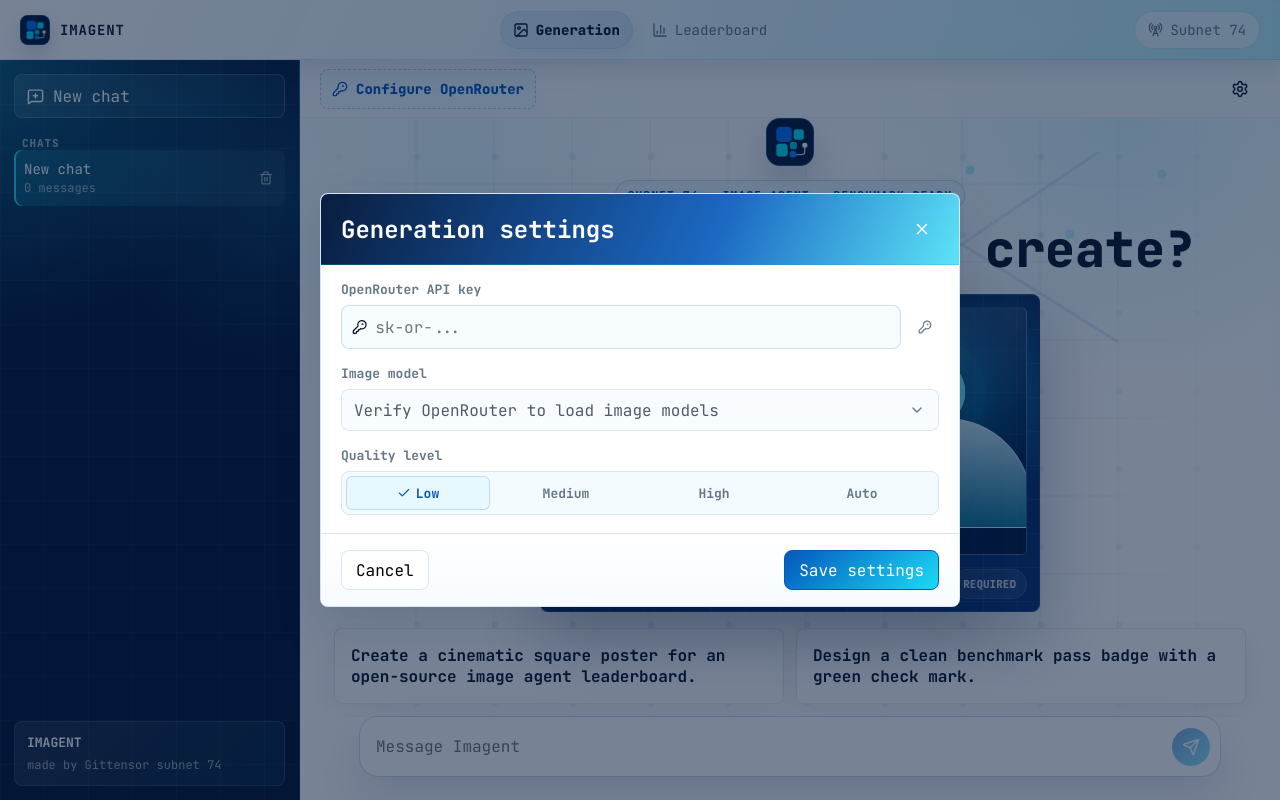
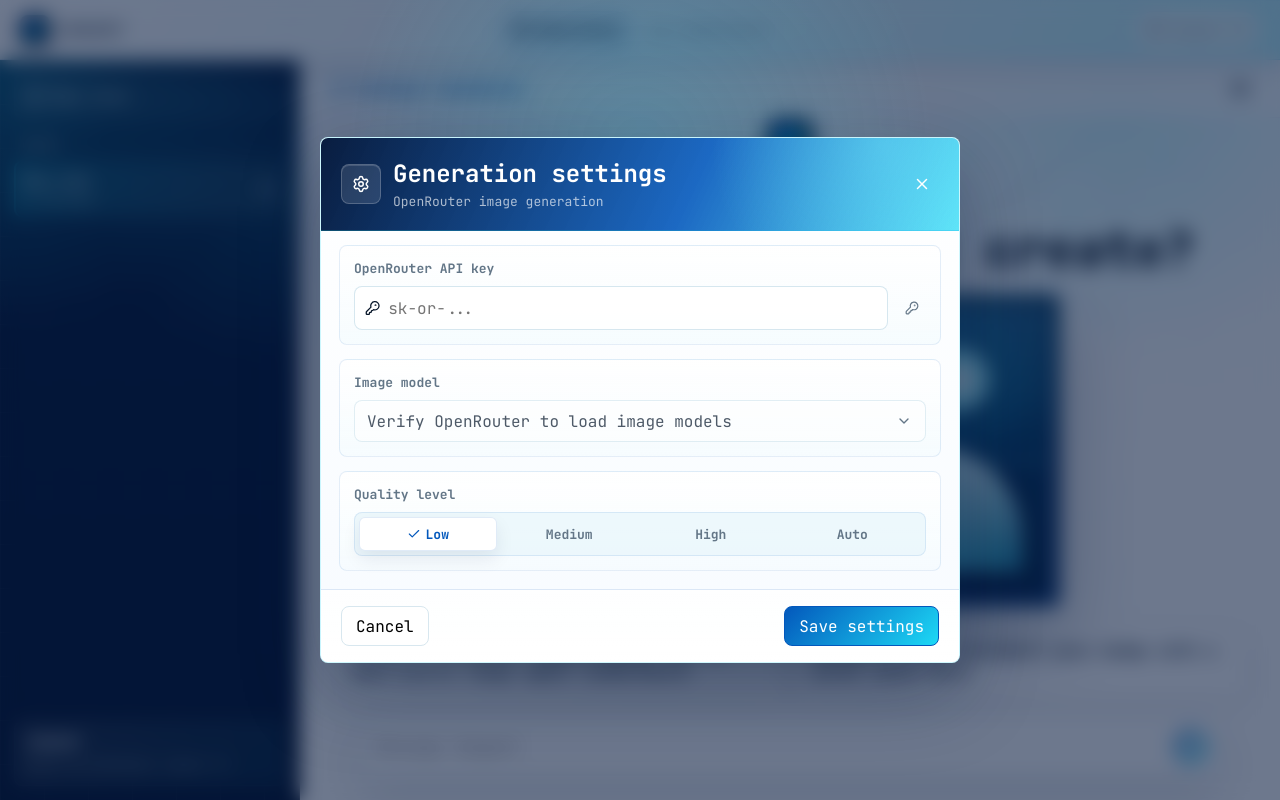
Before and after one commit to imagent-ai/imagent-ui, a Next.js app: page /generation in a window 1280 px wide. Both pictures are taken after a click on the button "Configure OpenRouter". Built offline with nearby package versions, Linux system fonts and the light colour scheme.

Commit message:
fix: refine generation chat experience

```diff
--- a/app/components/AppFooter.tsx
+++ b/app/components/AppFooter.tsx
@@ -25,7 +25,7 @@
             <img src="/brand/imagent-ai-avatar.jpg" alt="" />
             <strong>IMAGENT</strong>
           </Link>
-          <p>Image generation benchmark and miner leaderboard made by Gittensor subnet 74.</p>
+          <p>Image generation benchmark and miner leaderboard built by Gittensor subnet 74.</p>
         </div>
 
         <nav className="footer-links" aria-label="Footer navigation">
--- a/app/components/GenerationChat.tsx
+++ b/app/components/GenerationChat.tsx
@@ -262,8 +262,14 @@
   const canSaveSettings = !draftApiKey || verification.status === "valid";
   const selectedDraftModel = modelChoices.find((model) => model.id === draftSettings.model);
   const canSubmit = useMemo(() => prompt.trim().length > 0 && !isGenerating, [prompt, isGenerating]);
+  const canCreateNewSession = !activeSession || activeSession.messages.length > 0 || prompt.trim().length > 0;
 
   function createSession() {
+    if (!canCreateNewSession && activeSession) {
+      setActiveSessionId(activeSession.id);
+      return;
+    }
+
     const session = newSession();
     setSessions((current) => [session, ...current]);
     setActiveSessionId(session.id);
@@ -395,7 +401,7 @@
   return (
     <div className="generation-shell">
       <aside className="history-sidebar" aria-label="Chat history">
-        <button className="new-chat" type="button" onClick={createSession}>
+        <button className="new-chat" type="button" onClick={createSession} aria-disabled={!canCreateNewSession}>
           <MessageSquarePlus size={17} />
           New chat
         </button>
@@ -425,7 +431,7 @@
         </div>
         <footer className="generation-sidebar-footer">
           <strong>IMAGENT</strong>
-          <span>made by Gittensor subnet 74</span>
+          <span>built by Gittensor subnet 74</span>
         </footer>
       </aside>
 
@@ -464,22 +470,12 @@
                   <span className="showcase-plate plate-one" />
                   <span className="showcase-plate plate-two" />
                   <span className="showcase-plate plate-three" />
+                  <span className="showcase-halo" />
+                  <span className="showcase-core" />
+                  <span className="showcase-node node-one" />
+                  <span className="showcase-node node-two" />
+                  <span className="showcase-node node-three" />
                   <span className="showcase-scanline" />
-                </div>
-                <div className="showcase-meta">
-                  {hasConfiguredOpenRouter ? (
-                    <>
-                      <span>{labelForModel(settings.model, availableModels)}</span>
-                      <strong>{settings.quality}</strong>
-                      <span>preview</span>
-                    </>
-                  ) : (
-                    <>
-                      <span>OpenRouter</span>
-                      <strong>configure</strong>
-                      <span>required</span>
-                    </>
-                  )}
                 </div>
               </div>
               <div className="prompt-suggestions">
@@ -569,8 +565,14 @@
         >
           <section className="settings-modal custom-scrollbar" role="dialog" aria-modal="true" aria-labelledby="settings-title">
             <header>
-              <div>
-                <h2 id="settings-title">Generation settings</h2>
+              <div className="settings-title-row">
+                <span className="settings-title-icon">
+                  <Settings size={18} />
+                </span>
+                <div>
+                  <h2 id="settings-title">Generation settings</h2>
+                  <p>OpenRouter image generation</p>
+                </div>
               </div>
               <button type="button" onClick={cancelSettings} aria-label="Close settings">
                 <X size={18} />
--- a/app/styles.css
+++ b/app/styles.css
@@ -26,6 +26,65 @@
   --radius-card: 8px;
 }
 
+@keyframes fade-up {
+  from {
+    opacity: 0;
+    transform: translateY(8px);
+  }
+  to {
+    opacity: 1;
+    transform: translateY(0);
+  }
+}
+
+@keyframes modal-rise {
+  from {
+    opacity: 0;
+    transform: translateY(12px) scale(0.985);
+  }
+  to {
+    opacity: 1;
+    transform: translateY(0) scale(1);
+  }
+}
+
+@keyframes showcase-scan {
+  0% {
+    opacity: 0;
+    transform: translateX(-38%);
+  }
+  18%,
+  78% {
+    opacity: 0.86;
+  }
+  100% {
+    opacity: 0;
+    transform: translateX(38%);
+  }
+}
+
+@keyframes soft-float {
+  0%,
+  100% {
+    transform: translate3d(0, 0, 0);
+  }
+  50% {
+    transform: translate3d(0, -7px, 0);
+  }
+}
+
+@keyframes halo-breathe {
+  0%,
+  100% {
+    opacity: 0.72;
+    transform: translate(-50%, -50%) scale(1);
+  }
+  50% {
+    opacity: 1;
+    transform: translate(-50%, -50%) scale(1.04);
+  }
+}
+
 * {
   box-sizing: border-box;
 }
@@ -139,6 +198,20 @@
 }
 
 button,
+a,
+input,
+select,
+textarea {
+  transition:
+    background 180ms ease,
+    border-color 180ms ease,
+    box-shadow 180ms ease,
+    color 180ms ease,
+    opacity 180ms ease,
+    transform 180ms ease;
+}
+
+button,
 input,
 select,
 textarea {
@@ -398,12 +471,16 @@
   background: rgba(255,255,255,0.12);
 }
 
+.new-chat[aria-disabled="true"] {
+  opacity: 0.72;
+}
+
 .history-section-label {
   color: rgba(255,255,255,0.58);
   font-size: 11px;
   font-weight: 800;
   letter-spacing: 0.08em;
-  padding: 6px 8px 0;
+  padding: 8px 8px 0;
   text-transform: uppercase;
 }
 
@@ -416,6 +493,7 @@
 .history-list {
   display: grid;
   gap: 5px;
+  margin-top: 9px;
 }
 
 .history-item {
@@ -514,8 +592,8 @@
 
 .generation-main {
   background:
-    radial-gradient(circle at 84% 8%, rgba(29, 217, 245, 0.15), transparent 24%),
-    radial-gradient(circle at 16% 14%, rgba(29, 217, 245, 0.1), transparent 20%),
+    radial-gradient(circle at 84% 4%, rgba(29, 217, 245, 0.2), transparent 25%),
+    radial-gradient(circle at 14% 8%, rgba(3, 88, 188, 0.09), transparent 24%),
     linear-gradient(180deg, #f8fcff 0%, #fff 54%);
   display: grid;
   grid-template-rows: 58px minmax(0, 1fr) auto;
@@ -539,9 +617,9 @@
     linear-gradient(0deg, transparent 0 24px, rgba(3,88,188,0.08) 24px 26px, transparent 26px 78px);
   background-position: 0 0, 13px 13px, 13px 13px;
   background-size: 78px 78px;
-  inset: 58px 0 0;
+  inset: 0;
   mask-image: linear-gradient(90deg, transparent 0%, #000 14%, #000 78%, transparent 100%);
-  opacity: 0.48;
+  opacity: 0.44;
 }
 
 .generation-main::after {
@@ -552,17 +630,18 @@
     linear-gradient(32deg, transparent 0 86px, rgba(3,88,188,0.14) 87px 89px, transparent 90px 240px),
     linear-gradient(146deg, transparent 0 80px, rgba(3,88,188,0.13) 81px 83px, transparent 84px 240px);
   height: 190px;
-  opacity: 0.78;
+  opacity: 0.7;
   right: 8%;
-  top: 92px;
+  top: 76px;
   width: 250px;
 }
 
 .generation-topbar {
   align-items: center;
-  background: rgba(248, 252, 255, 0.78);
+  background:
+    linear-gradient(180deg, rgba(248, 252, 255, 0.82), rgba(248, 252, 255, 0.58));
   backdrop-filter: blur(16px);
-  border-bottom: 1px solid rgba(13, 16, 32, 0.06);
+  border-bottom: 1px solid rgba(3, 88, 188, 0.08);
   display: flex;
   justify-content: space-between;
   padding: 0 20px;
@@ -734,173 +813,215 @@
 .generation-showcase {
   align-items: center;
   background:
-    linear-gradient(rgba(255,255,255,0.06) 1px, transparent 1px),
-    linear-gradient(90deg, rgba(255,255,255,0.06) 1px, transparent 1px),
-    linear-gradient(145deg, var(--deep), var(--deep-2));
-  background-size: 34px 34px, 34px 34px, auto;
-  border: 1px solid rgba(255,255,255,0.12);
+    radial-gradient(circle at 14% 12%, rgba(117, 234, 255, 0.3), transparent 25%),
+    radial-gradient(circle at 86% 14%, rgba(29, 217, 245, 0.34), transparent 28%),
+    linear-gradient(145deg, #020b20 0%, var(--deep) 48%, var(--deep-2) 100%);
+  border: 1px solid rgba(29, 217, 245, 0.18);
   border-radius: var(--radius-card);
-  box-shadow: 0 26px 70px rgba(4, 24, 59, 0.28);
+  box-shadow: 0 30px 76px rgba(4, 24, 59, 0.3);
   color: #fff;
   display: grid;
-  gap: 14px;
+  gap: 0;
   grid-template-columns: minmax(0, 1fr);
   margin-top: 18px;
-  max-width: 500px;
+  max-width: 540px;
   min-width: 0;
   overflow: hidden;
-  padding: 12px;
+  padding: 10px;
   position: relative;
-  width: min(100%, 500px);
+  width: min(100%, 540px);
 }
 
 .generation-showcase::before {
   background:
-    radial-gradient(circle at 12% 18%, rgba(29,217,245,0.32), transparent 20%),
-    radial-gradient(circle at 88% 28%, rgba(29,217,245,0.34), transparent 24%);
+    linear-gradient(rgba(255,255,255,0.055) 1px, transparent 1px),
+    linear-gradient(90deg, rgba(255,255,255,0.055) 1px, transparent 1px);
+  background-size: 32px 32px;
+  content: "";
+  inset: 0;
+  opacity: 0.8;
+  position: absolute;
+}
+
+.generation-showcase::after {
+  background: linear-gradient(90deg, transparent, rgba(117, 234, 255, 0.58), transparent);
+  bottom: 0;
+  content: "";
+  height: 2px;
+  left: 8%;
+  position: absolute;
+  right: 8%;
+}
+
+.showcase-image {
+  aspect-ratio: 16 / 9;
+  background:
+    radial-gradient(circle at 72% 28%, rgba(117, 234, 255, 0.72), transparent 15%),
+    radial-gradient(circle at 24% 28%, rgba(3, 88, 188, 0.62), transparent 18%),
+    linear-gradient(180deg, rgba(255,255,255,0.13), transparent 44%),
+    linear-gradient(135deg, rgba(3,88,188,0.72), rgba(4,24,59,0.9));
+  border: 1px solid rgba(255,255,255,0.2);
+  border-radius: 6px;
+  box-shadow: inset 0 1px 0 rgba(255,255,255,0.18);
+  overflow: hidden;
+  position: relative;
+  z-index: 1;
+}
+
+.showcase-image::before {
+  background:
+    linear-gradient(90deg, rgba(255,255,255,0.075) 1px, transparent 1px),
+    linear-gradient(rgba(255,255,255,0.075) 1px, transparent 1px),
+    radial-gradient(circle at 50% 102%, rgba(117,234,255,0.28), transparent 38%);
+  background-size: 42px 42px, 42px 42px, auto;
+  content: "";
+  inset: 0;
+  mask-image: linear-gradient(180deg, #000 0%, #000 74%, transparent 100%);
+  opacity: 0.68;
+  position: absolute;
+}
+
+.showcase-image::after {
+  background:
+    linear-gradient(180deg, transparent 0%, rgba(4,24,59,0.2) 52%, rgba(4,24,59,0.54) 100%),
+    linear-gradient(90deg, rgba(29,217,245,0.16), transparent 24%, transparent 76%, rgba(29,217,245,0.16));
+  bottom: 0;
   content: "";
   inset: 0;
   position: absolute;
 }
 
-.showcase-image {
-  aspect-ratio: 16 / 8.4;
-  background:
-    radial-gradient(circle at 74% 20%, rgba(29,217,245,0.75), transparent 16%),
-    radial-gradient(circle at 28% 22%, rgba(29,217,245,0.44), transparent 18%),
-    linear-gradient(180deg, rgba(255,255,255,0.12), transparent 42%),
-    linear-gradient(135deg, rgba(3,88,188,0.65), rgba(4,24,59,0.88));
-  border: 1px solid rgba(255,255,255,0.18);
-  border-radius: 6px;
-  overflow: hidden;
-  position: relative;
-  z-index: 1;
-}
-
-.showcase-image::before {
-  background:
-    linear-gradient(90deg, rgba(255,255,255,0.08) 1px, transparent 1px),
-    linear-gradient(rgba(255,255,255,0.08) 1px, transparent 1px);
-  background-size: 42px 42px;
-  content: "";
-  inset: 0;
-  opacity: 0.62;
-  position: absolute;
-}
-
-.showcase-image::after {
-  background: linear-gradient(180deg, transparent, rgba(4,24,59,0.42));
-  bottom: 0;
-  content: "";
-  height: 44%;
-  left: 0;
-  position: absolute;
-  right: 0;
-}
-
 .showcase-sun,
 .showcase-ring,
 .showcase-plate,
-.showcase-scanline {
+.showcase-scanline,
+.showcase-halo,
+.showcase-core,
+.showcase-node {
   display: block;
   position: absolute;
   z-index: 2;
 }
 
 .showcase-sun {
-  background: radial-gradient(circle, #e8fbff 0 18%, #75eaff 19% 44%, rgba(29,217,245,0.24) 45% 100%);
+  animation: soft-float 6s ease-in-out infinite;
+  background: radial-gradient(circle, #f5fdff 0 17%, #9af1ff 18% 42%, rgba(29,217,245,0.18) 43% 100%);
   border-radius: 50%;
-  box-shadow: 0 0 70px rgba(29,217,245,0.55);
-  height: 112px;
-  right: 40px;
+  box-shadow: 0 0 72px rgba(29,217,245,0.62);
+  height: 104px;
+  right: 38px;
   top: 28px;
-  width: 112px;
+  width: 104px;
+}
+
+.showcase-halo {
+  animation: halo-breathe 7s ease-in-out infinite;
+  background:
+    radial-gradient(circle, rgba(117,234,255,0.06) 0 29%, transparent 30%),
+    conic-gradient(from 210deg, transparent, rgba(117,234,255,0.6), transparent 30%, rgba(255,255,255,0.46), transparent 58%, rgba(29,217,245,0.5), transparent);
+  border-radius: 50%;
+  height: 220px;
+  left: 50%;
+  top: 53%;
+  width: 220px;
+}
+
+.showcase-core {
+  background:
+    radial-gradient(circle, rgba(255,255,255,0.92) 0 9%, rgba(117,234,255,0.86) 10% 28%, rgba(3,88,188,0.42) 29% 56%, transparent 57%);
+  border-radius: 50%;
+  box-shadow: 0 0 44px rgba(117,234,255,0.5);
+  height: 142px;
+  left: 50%;
+  top: 54%;
+  transform: translate(-50%, -50%);
+  width: 142px;
+}
+
+.showcase-node {
+  animation: soft-float 5.8s ease-in-out infinite;
+  background: rgba(232,251,255,0.96);
+  border: 6px solid rgba(29,217,245,0.7);
+  border-radius: 50%;
+  box-shadow: 0 0 28px rgba(29,217,245,0.42);
+  height: 24px;
+  width: 24px;
+}
+
+.node-one {
+  left: 22%;
+  top: 34%;
+}
+
+.node-two {
+  animation-delay: -1.5s;
+  right: 22%;
+  top: 58%;
+}
+
+.node-three {
+  animation-delay: -2.6s;
+  left: 45%;
+  top: 24%;
 }
 
 .showcase-ring {
-  border: 1px solid rgba(255,255,255,0.36);
+  border: 1px solid rgba(255,255,255,0.34);
   border-radius: 50%;
   transform: rotateX(68deg) rotateZ(-15deg);
 }
 
 .ring-one {
-  height: 184px;
-  left: 82px;
-  top: 42px;
-  width: 330px;
+  height: 188px;
+  left: 72px;
+  top: 48px;
+  width: 380px;
 }
 
 .ring-two {
-  border-color: rgba(29,217,245,0.42);
-  height: 132px;
-  left: 130px;
-  top: 74px;
-  width: 246px;
+  border-color: rgba(117,234,255,0.46);
+  height: 138px;
+  left: 126px;
+  top: 80px;
+  width: 278px;
 }
 
 .showcase-plate {
-  background: linear-gradient(180deg, rgba(232,251,255,0.88), rgba(29,217,245,0.48));
-  border: 1px solid rgba(255,255,255,0.4);
+  background:
+    linear-gradient(180deg, rgba(232,251,255,0.92), rgba(29,217,245,0.54)),
+    linear-gradient(90deg, transparent, rgba(255,255,255,0.4), transparent);
+  border: 1px solid rgba(255,255,255,0.42);
   border-radius: 999px 999px 10px 10px;
-  bottom: 26px;
-  box-shadow: 0 18px 38px rgba(4,24,59,0.22);
+  bottom: 24px;
+  box-shadow: 0 18px 38px rgba(4,24,59,0.26);
 }
 
 .plate-one {
-  height: 56px;
-  left: 54px;
-  width: 132px;
+  height: 62px;
+  left: 48px;
+  width: 136px;
 }
 
 .plate-two {
-  height: 82px;
-  left: 182px;
-  width: 142px;
+  height: 90px;
+  left: 176px;
+  width: 152px;
 }
 
 .plate-three {
-  height: 110px;
+  height: 124px;
   left: 306px;
-  width: 172px;
+  width: 184px;
 }
 
 .showcase-scanline {
-  background: linear-gradient(90deg, transparent, rgba(29,217,245,0.95), transparent);
-  bottom: 88px;
+  animation: showcase-scan 4.6s ease-in-out infinite;
+  background: linear-gradient(90deg, transparent, rgba(117,234,255,0.98), transparent);
+  bottom: 46%;
   height: 2px;
-  left: 24px;
-  right: 24px;
-}
-
-.showcase-meta {
-  align-items: center;
-  display: flex;
-  gap: 10px;
-  justify-content: space-between;
-  min-width: 0;
-  position: relative;
-  z-index: 1;
-}
-
-.showcase-meta span,
-.showcase-meta strong {
-  background: rgba(255,255,255,0.08);
-  border: 1px solid rgba(255,255,255,0.12);
-  border-radius: 999px;
-  color: rgba(255,255,255,0.74);
-  font-size: 11px;
-  font-weight: 900;
-  overflow: hidden;
-  padding: 7px 10px;
-  text-overflow: ellipsis;
-  text-transform: uppercase;
-  white-space: nowrap;
-}
-
-.showcase-meta strong {
-  background: var(--accent);
-  border-color: var(--accent);
-  color: var(--ink);
+  left: 22px;
+  position: absolute;
+  right: 22px;
 }
 
 .conversation-stack {
@@ -910,6 +1031,7 @@
 }
 
 .chat-turn {
+  animation: fade-up 220ms ease both;
   display: grid;
   gap: 16px;
   grid-template-columns: 42px minmax(0, 1fr);
@@ -1088,7 +1210,10 @@
 
 .modal-backdrop {
   align-items: center;
-  background: rgba(4, 24, 59, 0.54);
+  background:
+    radial-gradient(circle at 50% 18%, rgba(29,217,245,0.18), transparent 32%),
+    rgba(4, 24, 59, 0.58);
+  backdrop-filter: blur(10px);
   display: flex;
   inset: 0;
   justify-content: center;
@@ -1098,10 +1223,12 @@
 }
 
 .settings-modal {
-  background: var(--panel);
-  border: 1px solid rgba(3, 88, 188, 0.16);
+  animation: modal-rise 190ms ease both;
+  background:
+    linear-gradient(180deg, #ffffff 0%, #f7fbff 100%);
+  border: 1px solid rgba(29, 217, 245, 0.22);
   border-radius: var(--radius-card);
-  box-shadow: var(--shadow);
+  box-shadow: 0 30px 80px rgba(4, 24, 59, 0.3);
   display: grid;
   gap: 0;
   max-height: calc(100vh - 36px);
@@ -1120,17 +1247,45 @@
 
 .settings-modal header {
   background:
-    linear-gradient(115deg, rgba(4, 24, 59, 0.98), rgba(3, 88, 188, 0.9) 62%, rgba(29, 217, 245, 0.72));
+    radial-gradient(circle at 88% 8%, rgba(117, 234, 255, 0.36), transparent 30%),
+    linear-gradient(115deg, rgba(4, 24, 59, 0.98), rgba(3, 88, 188, 0.9) 58%, rgba(29, 217, 245, 0.72));
   border-bottom: 1px solid rgba(29, 217, 245, 0.26);
   color: #fff;
-  padding: 18px 20px;
+  overflow: hidden;
+  padding: 20px;
+  position: relative;
 }
 
 .settings-modal footer {
-  background: linear-gradient(180deg, #fff, #f7fbff);
-  border-top: 1px solid var(--line);
+  background:
+    linear-gradient(180deg, rgba(255,255,255,0.84), #fff);
+  border-top: 1px solid rgba(3, 88, 188, 0.14);
   margin-top: 18px;
   padding: 16px 20px;
+}
+
+.settings-title-row {
+  align-items: center;
+  display: flex;
+  gap: 12px;
+  min-width: 0;
+}
+
+.settings-title-row > div {
+  min-width: 0;
+}
+
+.settings-title-icon {
+  align-items: center;
+  background: rgba(255,255,255,0.12);
+  border: 1px solid rgba(255,255,255,0.2);
+  border-radius: var(--radius-card);
+  box-shadow: inset 0 1px 0 rgba(255,255,255,0.14);
+  display: flex;
+  flex: 0 0 40px;
+  height: 40px;
+  justify-content: center;
+  width: 40px;
 }
 
 .settings-modal h2,
@@ -1142,6 +1297,10 @@
   color: var(--muted);
   font-size: 13px;
   margin-top: 4px;
+}
+
+.settings-modal header p {
+  color: rgba(255,255,255,0.66);
 }
 
 .settings-modal header button {
@@ -1162,9 +1321,14 @@
 
 .settings-modal label,
 .settings-field {
-  display: grid;
-  gap: 7px;
-  padding: 16px 20px 0;
+  background:
+    linear-gradient(180deg, rgba(255,255,255,0.92), rgba(244,251,254,0.72));
+  border: 1px solid rgba(3, 88, 188, 0.1);
+  border-radius: var(--radius-card);
+  display: grid;
+  gap: 9px;
+  margin: 14px 18px 0;
+  padding: 14px;
 }
 
 .settings-modal label > span,
@@ -1177,8 +1341,8 @@
 .settings-modal input,
 .settings-modal select,
 .input-with-icon {
-  background: rgba(244, 251, 254, 0.82);
-  border: 1px solid rgba(180, 211, 225, 0.68);
+  background: rgba(255, 255, 255, 0.84);
+  border: 1px solid rgba(180, 211, 225, 0.54);
   border-radius: var(--radius-card);
   box-shadow: inset 0 1px 0 rgba(255, 255, 255, 0.72);
   min-height: 42px;
@@ -1222,8 +1386,8 @@
 
 .settings-modal select:focus {
   background: #fff;
-  border-color: rgba(180, 211, 225, 0.82);
-  box-shadow: inset 0 0 0 1px rgba(29, 217, 245, 0.12), 0 8px 18px rgba(4, 24, 59, 0.04);
+  border-color: rgba(29, 217, 245, 0.28);
+  box-shadow: inset 0 0 0 1px rgba(29, 217, 245, 0.1), 0 10px 22px rgba(4, 24, 59, 0.06);
 }
 
 .input-with-icon {
@@ -1242,8 +1406,8 @@
 
 .input-with-icon:focus-within {
   background: #fff;
-  border-color: rgba(180, 211, 225, 0.82);
-  box-shadow: inset 0 0 0 1px rgba(29, 217, 245, 0.12), 0 8px 18px rgba(4, 24, 59, 0.04);
+  border-color: rgba(29, 217, 245, 0.28);
+  box-shadow: inset 0 0 0 1px rgba(29, 217, 245, 0.1), 0 10px 22px rgba(4, 24, 59, 0.06);
 }
 
 .api-key-row {
@@ -1305,8 +1469,8 @@
 }
 
 .segmented-control {
-  background: var(--panel-soft);
-  border: 1px solid var(--line);
+  background: rgba(232, 245, 251, 0.72);
+  border: 1px solid rgba(3, 88, 188, 0.1);
   border-radius: var(--radius-card);
   display: grid;
   gap: 4px;
@@ -1330,8 +1494,8 @@
 }
 
 .segmented-control button.active {
-  background: #e7f8ff;
-  box-shadow: inset 0 0 0 1px rgba(3, 88, 188, 0.18);
+  background: #fff;
+  box-shadow: 0 8px 18px rgba(4, 24, 59, 0.08), inset 0 0 0 1px rgba(3, 88, 188, 0.12);
   color: var(--accent-dark);
 }
 
@@ -2467,6 +2631,17 @@
   }
 }
 
+@media (prefers-reduced-motion: reduce) {
+  *,
+  *::before,
+  *::after {
+    animation-duration: 1ms !important;
+    animation-iteration-count: 1 !important;
+    scroll-behavior: auto !important;
+    transition-duration: 1ms !important;
+  }
+}
+
 @media (max-width: 900px) {
   .footer-inner {
     grid-template-columns: 1fr;
@@ -2606,7 +2781,7 @@
   }
 
   .generation-main::before {
-    inset: 58px 0 0;
+    inset: 0;
     mask-image: linear-gradient(90deg, transparent 0%, #000 8%, #000 92%, transparent 100%);
     opacity: 0.38;
   }
@@ -2697,7 +2872,7 @@
   }
 
   .showcase-image {
-    aspect-ratio: 16 / 7.2;
+    aspect-ratio: 16 / 9;
   }
 
   .showcase-sun {
@@ -2721,6 +2896,22 @@
     width: 168px;
   }
 
+  .showcase-halo {
+    height: 148px;
+    width: 148px;
+  }
+
+  .showcase-core {
+    height: 92px;
+    width: 92px;
+  }
+
+  .showcase-node {
+    border-width: 4px;
+    height: 16px;
+    width: 16px;
+  }
+
   .plate-one {
     height: 30px;
     left: 28px;
@@ -2737,10 +2928,6 @@
     height: 62px;
     left: 198px;
     width: 120px;
-  }
-
-  .showcase-meta {
-    display: none;
   }
 
   .conversation {
```
